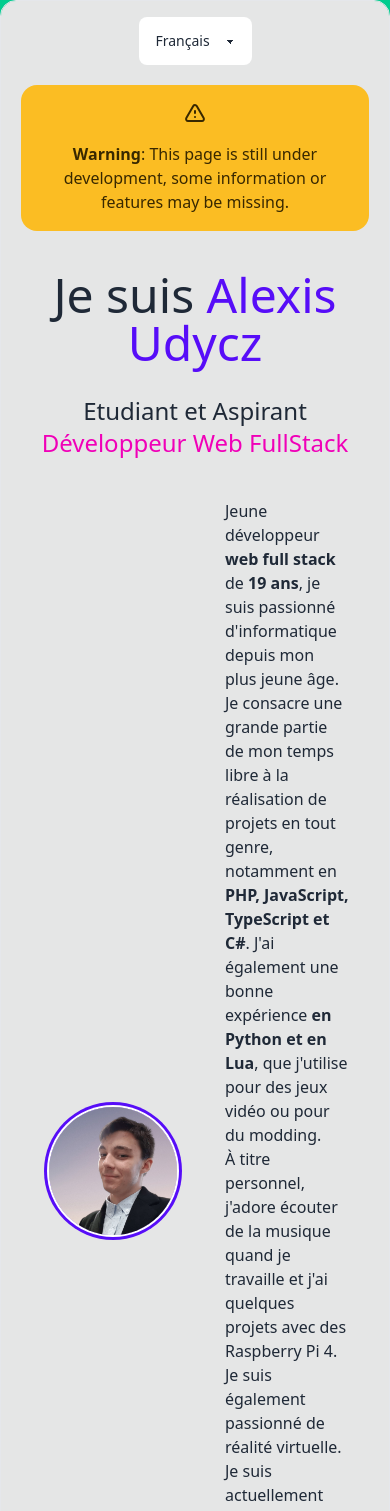
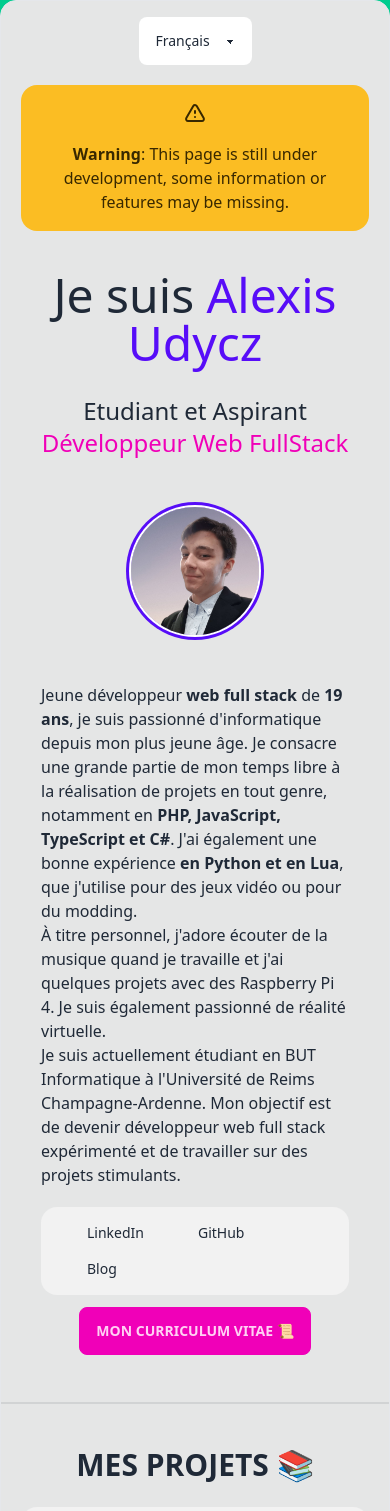
Before and after one commit to C4NX/udyczdev-vue, a Vue app: page / in a window 390 px wide. Shown: the top 1511 px of the page. Built offline with nearby package versions, Linux system fonts and the light colour scheme; some icons are missing.

Commit message:
feat: responsive on UProfile

```diff
--- a/src/components/UProfile.vue
+++ b/src/components/UProfile.vue
@@ -14,7 +14,7 @@
     </div>
     <div class="flex flex-col gap-5">
       <div class="flex gap-10">
-        <div class="flex items-center justify-center gap-10">
+        <div class="flex items-center justify-center gap-10 flex-col sm:flex-row">
           <div class="avatar p-2">
             <div class="w-32 rounded-full ring ring-primary ring-offset-base-100 ring-offset-2">
               <img :src="data.avatarUrl" alt="avatar" />
@@ -23,7 +23,7 @@
           <div v-html="sanitize(marked($t('profile.description'), {breaks: true}))" class="text-align"/>
         </div>
       </div>
-      <div class="flex gap-3 justify-between items-center">
+      <div class="flex gap-3 justify-between items-center flex-col sm:flex-row">
         <ULinkMenu :entries="data.links" />
         <a class="btn btn-secondary" :href="data.cvUrl" target="_blank" rel="noopener noreferrer">
           {{ $t('button.cv') }}
```
